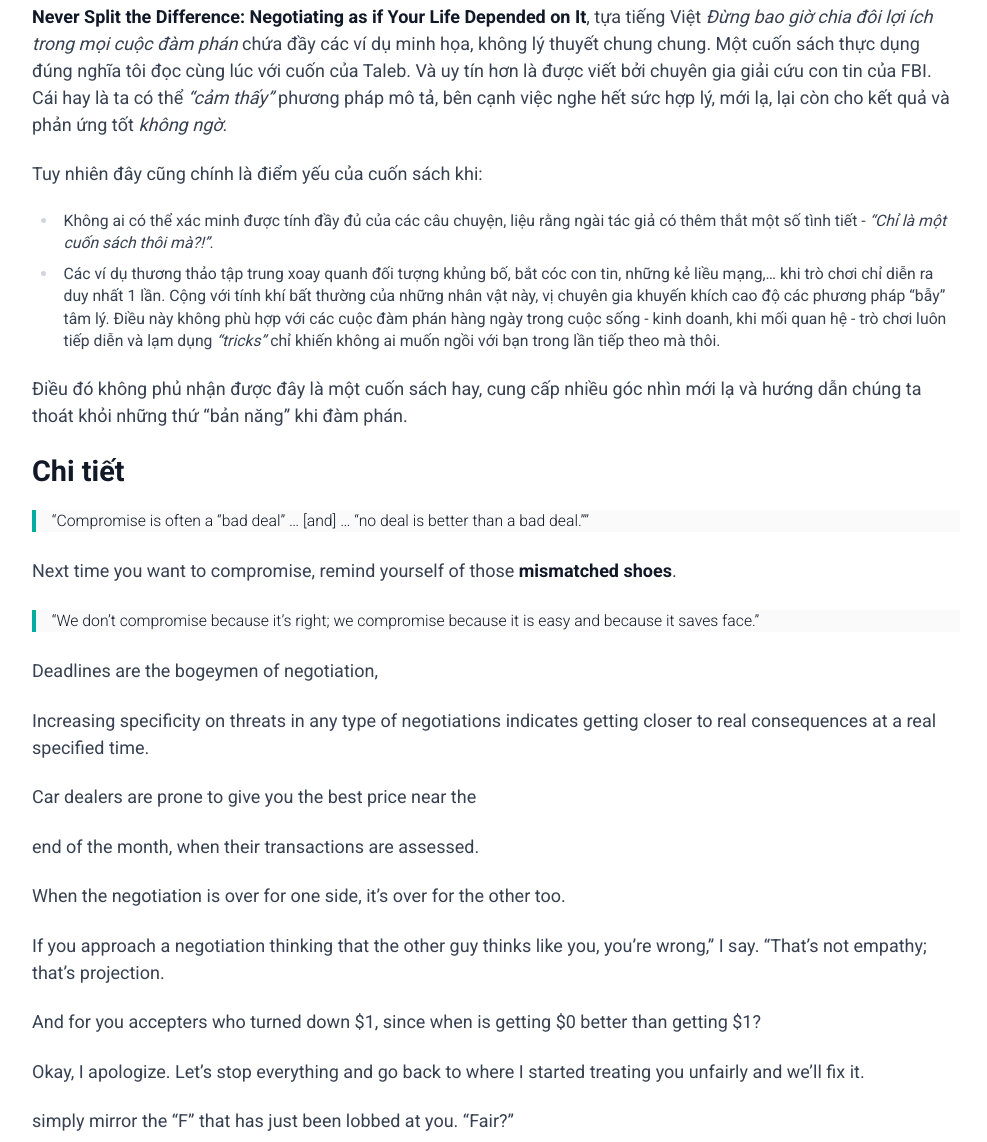
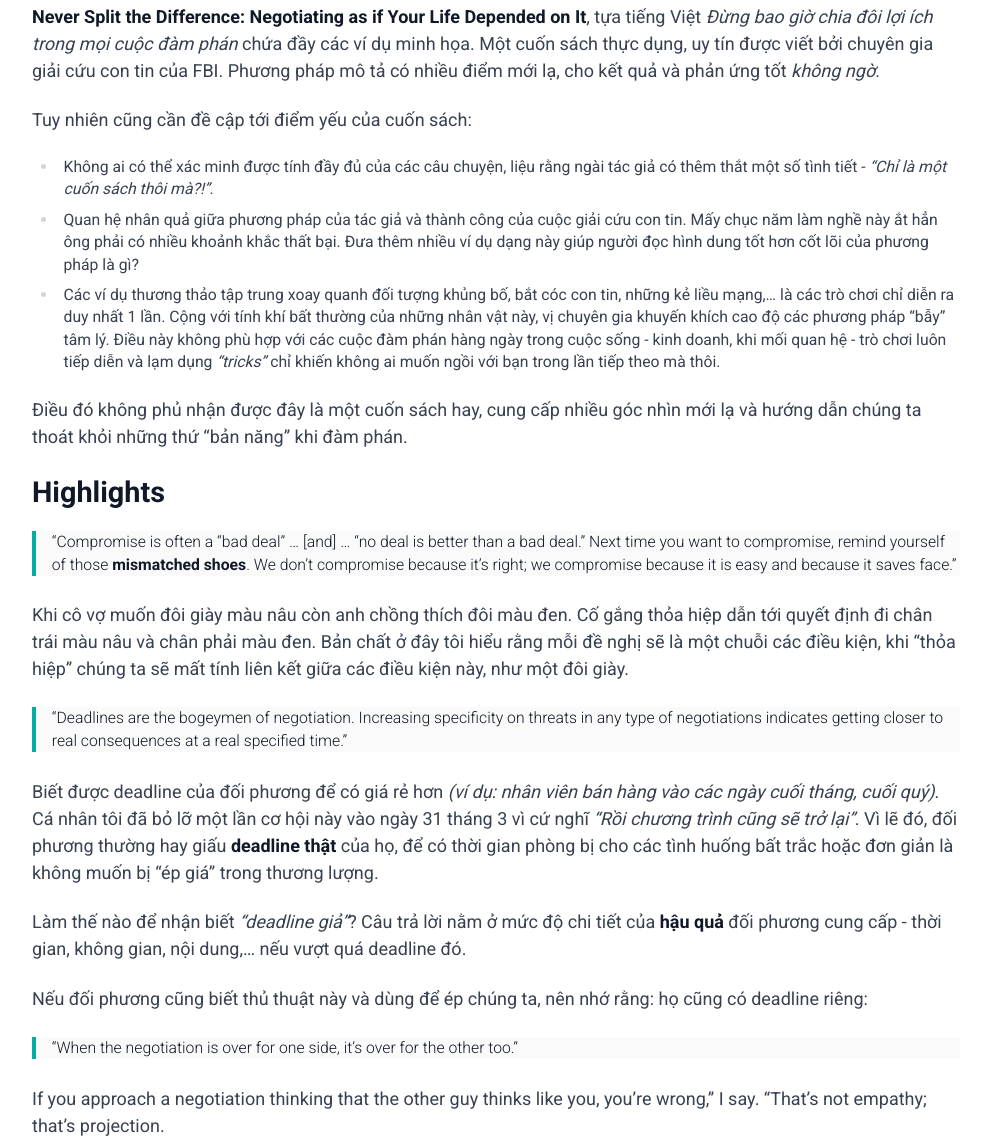
Before and after one commit to minhzung/minhzung.github.io, an Astro site: page /never-split-the-difference-chris-voss in a window 1280 px wide. Shown: the part 1031-2173 px from the top of the page, without its empty margins (144-1131 px from the left). Built offline with nearby package versions, Linux system fonts and the light colour scheme; Astro itself is replaced by a stand-in of ours; some packages are replaced by stand-ins of ours; what tailwind-bootstrap-grid would draw is missing.

Commit message:
update post read02

```diff
--- a/src/content/posts/Never-Split-the-Difference-Chris-Voss.md
+++ b/src/content/posts/Never-Split-the-Difference-Chris-Voss.md
@@ -14,34 +14,34 @@
 
 ## Tổng quan
 
-**Never Split the Difference: Negotiating as if Your Life Depended on It**, tựa tiếng Việt *Đừng bao giờ chia đôi lợi ích trong mọi cuộc đàm phán* chứa đầy các ví dụ minh họa, không lý thuyết chung chung. Một cuốn sách thực dụng đúng nghĩa tôi đọc cùng lúc với cuốn của Taleb. Và uy tín hơn là được viết bởi chuyên gia giải cứu con tin của FBI. Cái hay là ta có thể *"cảm thấy"* phương pháp mô tả, bên cạnh việc nghe hết sức hợp lý, mới lạ, lại còn cho kết quả và phản ứng tốt *không ngờ*.
+**Never Split the Difference: Negotiating as if Your Life Depended on It**, tựa tiếng Việt *Đừng bao giờ chia đôi lợi ích trong mọi cuộc đàm phán* chứa đầy các ví dụ minh họa. Một cuốn sách thực dụng, uy tín được viết bởi chuyên gia giải cứu con tin của FBI. Phương pháp mô tả có nhiều điểm mới lạ, cho kết quả và phản ứng tốt *không ngờ*.
 
-Tuy nhiên đây cũng chính là điểm yếu của cuốn sách khi:
+Tuy nhiên cũng cần đề cập tới điểm yếu của cuốn sách:
 - Không ai có thể xác minh được tính đầy đủ của các câu chuyện, liệu rằng ngài tác giả có thêm thắt một số tình tiết - *"Chỉ là một cuốn sách thôi mà?!"*.
-- Các ví dụ thương thảo tập trung xoay quanh đối tượng khủng bố, bắt cóc con tin, những kẻ liều mạng,... khi trò chơi chỉ diễn ra duy nhất 1 lần. Cộng với tính khí bất thường của những nhân vật này, vị chuyên gia khuyến khích cao độ các phương pháp "bẫy" tâm lý. Điều này không phù hợp với các cuộc đàm phán hàng ngày trong cuộc sống - kinh doanh, khi mối quan hệ - trò chơi luôn tiếp diễn và lạm dụng *"tricks"* chỉ khiến không ai muốn ngồi với bạn trong lần tiếp theo mà thôi.
+- Quan hệ nhân quả giữa phương pháp của tác giả và thành công của cuộc giải cứu con tin. Mấy chục năm làm nghề này ắt hẳn ông phải có nhiều khoảnh khắc thất bại. Đưa thêm nhiều ví dụ dạng này giúp người đọc hình dung tốt hơn cốt lõi của phương pháp là gì?
+- Các ví dụ thương thảo tập trung xoay quanh đối tượng khủng bố, bắt cóc con tin, những kẻ liều mạng,... là các trò chơi chỉ diễn ra duy nhất 1 lần. Cộng với tính khí bất thường của những nhân vật này, vị chuyên gia khuyến khích cao độ các phương pháp "bẫy" tâm lý. Điều này không phù hợp với các cuộc đàm phán hàng ngày trong cuộc sống - kinh doanh, khi mối quan hệ - trò chơi luôn tiếp diễn và lạm dụng *"tricks"* chỉ khiến không ai muốn ngồi với bạn trong lần tiếp theo mà thôi.
 
 Điều đó không phủ nhận được đây là một cuốn sách hay, cung cấp nhiều góc nhìn mới lạ và hướng dẫn chúng ta thoát khỏi những thứ "bản năng" khi đàm phán.
 
 
-## Chi tiết
+## Highlights
 
 
-> Compromise is often a “bad deal” .. [and] .. “no deal is better than a bad deal.”
-
-
-Next time you want to compromise, remind yourself of those **mismatched shoes**.
-
+> Compromise is often a "bad deal" .. [and] .. "no deal is better than a bad deal."
+> Next time you want to compromise, remind yourself of those **mismatched shoes**.
 > We don’t compromise because it’s right; we compromise because it is easy and because it saves face.
 
-Deadlines are the bogeymen of negotiation,
+Khi cô vợ muốn đôi giày màu nâu còn anh chồng thích đôi màu đen. Cố gắng thỏa hiệp dẫn tới quyết định đi chân trái màu nâu và chân phải màu đen. Bản chất ở đây tôi hiểu rằng mỗi đề nghị sẽ là một chuỗi các điều kiện, khi "thỏa hiệp" chúng ta sẽ mất tính liên kết giữa các điều kiện này, như một đôi giày.
 
-Increasing specificity on threats in any type of negotiations indicates getting closer to real consequences at a real specified time.
+> Deadlines are the bogeymen of negotiation.
+> Increasing specificity on threats in any type of negotiations indicates getting closer to real consequences at a real specified time.
 
-Car dealers are prone to give you the best price near the
+Biết được deadline của đối phương để có giá rẻ hơn *(ví dụ: nhân viên bán hàng vào các ngày cuối tháng, cuối quý)*. Cá nhân tôi đã bỏ lỡ một lần cơ hội này vào ngày 31 tháng 3 vì cứ nghĩ *"Rồi chương trình cũng sẽ trở lại"*. Vì lẽ đó, đối phương thường hay giấu **deadline thật** của họ, để có thời gian phòng bị cho các tình huống bất trắc hoặc đơn giản là không muốn bị "ép giá" trong thương lượng.
 
-end of the month, when their transactions are assessed.
+Làm thế nào để nhận biết *"deadline giả"*? Câu trả lời nằm ở mức độ chi tiết của **hậu quả** đối phương cung cấp - thời gian, không gian, nội dung,... nếu vượt quá deadline đó.
 
-When the negotiation is over for one side, it’s over for the other too.
+Nếu đối phương cũng biết thủ thuật này và dùng để ép chúng ta, nên nhớ rằng: họ cũng có deadline riêng:
+> When the negotiation is over for one side, it’s over for the other too.
 
 
 If you approach a negotiation thinking that the other guy thinks like you, you’re wrong,” I say. “That’s not empathy; that’s projection.
```
